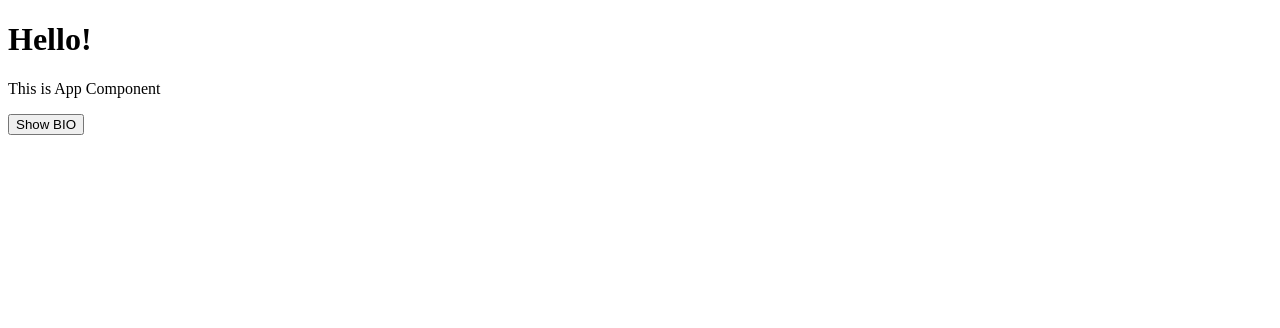
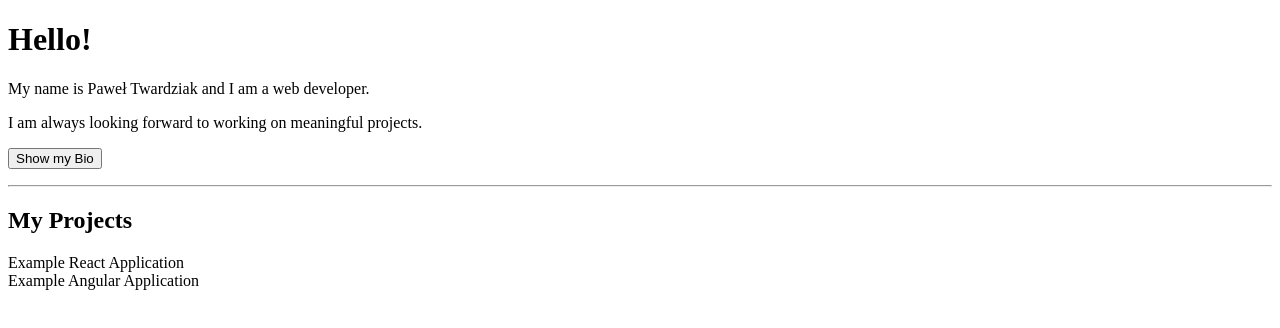
Before and after one commit to pawtwa/react-first-app, a React (Create React App) app: page / in a window 1280 px wide. Shown: the top 328 px of the page. Built offline with nearby package versions, Linux system fonts and the light colour scheme.

Commit message:
Adding Projects Component & clearing code

```diff
--- a/src/App.js
+++ b/src/App.js
@@ -1,13 +1,5 @@
 import React, {Component} from 'react'
-
-class RegularClass {}
-class ComponentClass extends Component {}
-
-const regularClassInstance = new RegularClass();
-const componentClassInstance = new ComponentClass();
-
-console.log(regularClassInstance);
-console.log(componentClassInstance);
+import Projects from './Projects'
 
 class App extends Component
 {
@@ -24,10 +16,11 @@ class App extends Component
     getBio = () => {
         const bio = this.state.displayBio ?  (
             <div>
+                <hr />
                 <p>This is my BIO!</p>
-                <button onClick={this.toggleBio}>Hide BIO</button>
+                <button onClick={this.toggleBio}>Hide my Bio</button>
             </div>
-        ) : <p><button onClick={this.toggleBio}>Show BIO</button></p>;
+        ) : <p><button onClick={this.toggleBio}>Show my Bio</button></p>;
         return bio;
     }
 
@@ -35,8 +28,11 @@ class App extends Component
         return (
             <div>
                 <h1>Hello!</h1>
-                <p>This is App Component</p>
+                <p>My name is Paweł Twardziak and I am a web developer.</p>
+                <p>I am always looking forward to working on meaningful projects.</p>
                 {this.getBio()}
+                <hr />
+                <Projects />
             </div>
         )
     }
--- /dev/null
+++ b/src/Projects.js
@@ -0,0 +1,24 @@
+import React, {Component} from 'react'
+import PROJECTS from './data/projects';
+
+class Projects extends Component
+{
+    render() {
+        return (
+            <div>
+                <h2>My Projects</h2>
+                <div>
+                    {
+                        PROJECTS.map((PROJECT) => {
+                            return (
+                                <div key={PROJECT.id}>{ PROJECT.title }</div>
+                            )
+                        })
+                    }
+                </div>
+            </div>
+        )
+    }
+}
+
+export default Projects;
```
Also changed, not shown: public/manifest.json.
